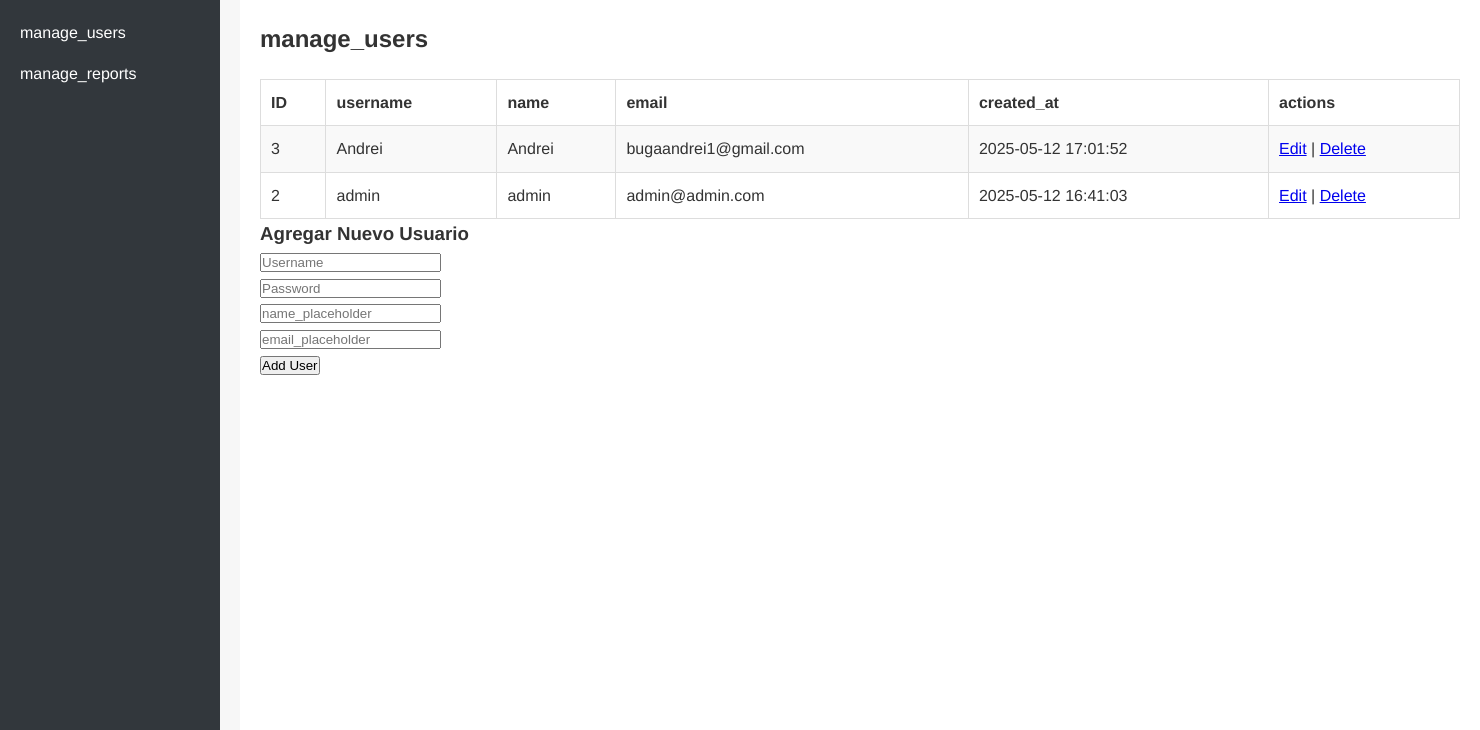
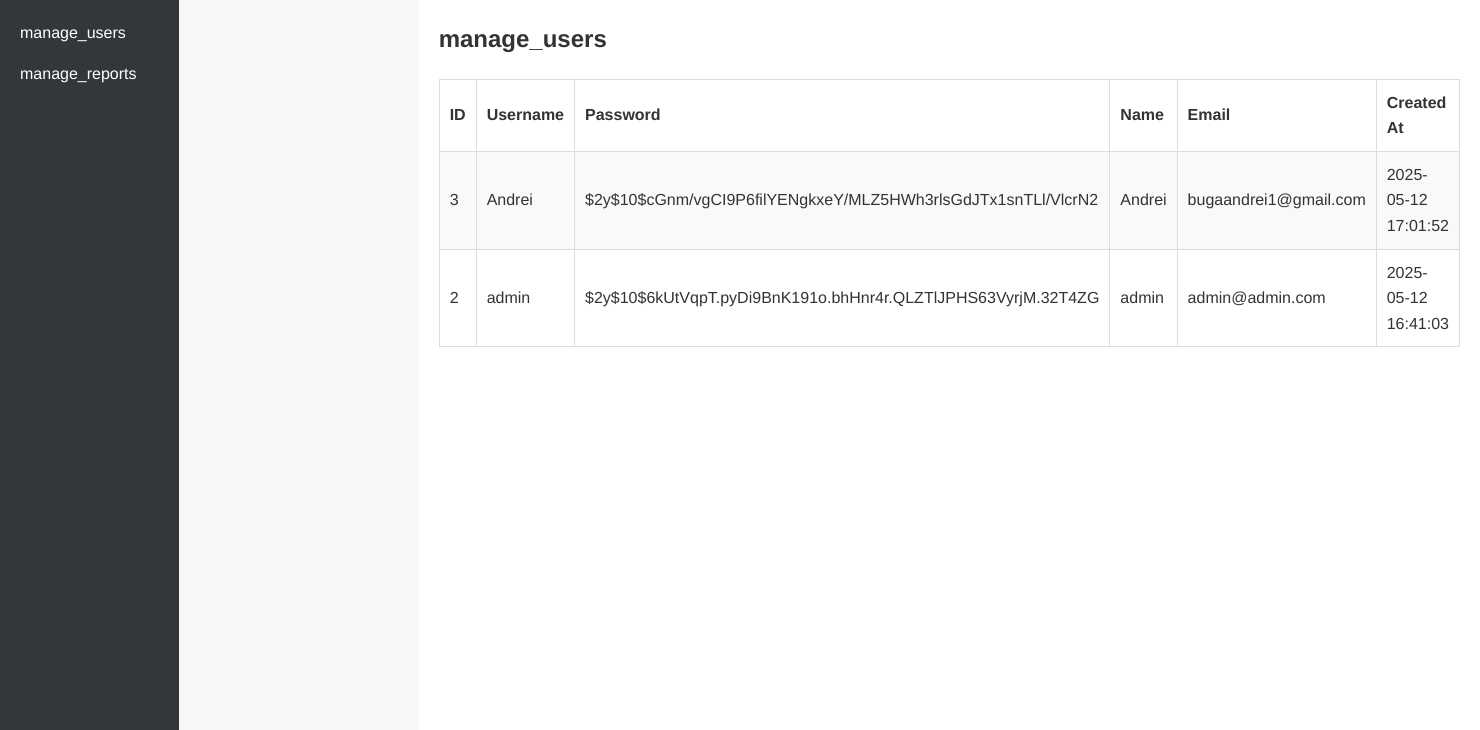
Before and after one commit to Andre1z/andrei-deeppink, a PHP site: page /admin.php?action=manage_users in a window 1480 px wide. Shown: the part 81-811 px from the top of the page. Run offline with PHP 8.4, Linux system fonts and the light colour scheme; the visitor is signed in with stand-in values (Sample User, id 1); data comes from the database, SQL or seed files in the repository.

Commit message:
Update admin.php

```diff
--- a/admin.php
+++ b/admin.php
@@ -2,72 +2,75 @@
 /**
  * admin.php
  *
- * Panel de administración para la gestión de usuarios y reportes.
- * Solo el usuario "andrei" se puede autenticar como administrador.
- * En esta versión, todo el estilo se carga desde "css/admin.css".
+ * Panel de administración.
+ * - Se conecta a la base de datos (db.sqlite) y crea la tabla "admin" si no existe.
+ * - Permite el login consultando la tabla "admin". Si las credenciales son incorrectas se muestra un mensaje en rojo.
+ * - Una vez autenticado, el administrador puede acceder a dos secciones:
+ *     1. manage_users: Muestra todos los campos de la tabla "users".
+ *     2. manage_reports: Muestra todos los campos de la tabla "reports".
  *
- * Funciones principales:
- * - Conexión e inicialización de la base de datos (SQLite).
- * - Proceso de autenticación exclusivo para "andrei".
- * - Gestión de las acciones: listado, adición, edición y eliminación de usuarios,
- *   así como la visualización y eliminación de reportes.
- *
- * NOTA: Toda la configuración visual se realiza a través del archivo de estilos externo.
+ * Los estilos se cargan desde "css/admin.css".
  */
 
 session_start();
 require_once 'i18n.php';
 
-// Conexión a la base de datos SQLite y creación de tablas si es necesario.
 try {
-    $conexionDB = new PDO('sqlite:db.sqlite');
-    $conexionDB->setAttribute(PDO::ATTR_ERRMODE, PDO::ERRMODE_EXCEPTION);
+    // Conexión a la base de datos SQLite.
+    $dbConnection = new PDO('sqlite:db.sqlite');
+    $dbConnection->setAttribute(PDO::ATTR_ERRMODE, PDO::ERRMODE_EXCEPTION);
 
-    // Creación de la tabla de usuarios.
-    $conexionDB->exec("CREATE TABLE IF NOT EXISTS users (
+    // Crear la tabla "admin" si no existe (con los mismos campos que "users").
+    $createTableSQL = "
+        CREATE TABLE IF NOT EXISTS admin (
             id INTEGER PRIMARY KEY AUTOINCREMENT,
             username TEXT UNIQUE,
             password TEXT,
             name TEXT,
             email TEXT,
             created_at DATETIME DEFAULT CURRENT_TIMESTAMP
-    )");
-
-    // Creación de la tabla de reportes.
-    $conexionDB->exec("CREATE TABLE IF NOT EXISTS reports (
-        id INTEGER PRIMARY KEY AUTOINCREMENT,
-        user_id INTEGER,
-        url TEXT NOT NULL,
-        report_html TEXT NOT NULL,
-        created_at DATETIME DEFAULT CURRENT_TIMESTAMP
-    )");
-} catch (PDOException $excepcion) {
-    die("Error en la inicialización de la base de datos: " . $excepcion->getMessage());
+        )
+    ";
+    $dbConnection->exec($createTableSQL);
+} catch (PDOException $e) {
+    die("Error al inicializar la base de datos: " . $e->getMessage());
 }
 
 /**
- * Autenticación del usuario administrador.
- * Si aún no se ha autenticado, se muestra el formulario de acceso.
+ * Proceso de cierre de sesión.
+ */
+if (isset($_GET['action']) && $_GET['action'] === 'logout') {
+    unset($_SESSION['admin_authenticated']);
+    unset($_SESSION['admin_user']);
+    header("Location: admin.php");
+    exit;
+}
+
+/**
+ * Proceso de autenticación para el panel de administración.
+ * Si el usuario no está autenticado, se muestra el formulario de login.
  */
 if (!isset($_SESSION['admin_authenticated'])) {
     if ($_SERVER['REQUEST_METHOD'] === 'POST' && isset($_POST['admin_login'])) {
-        $usuarioIngresado = trim($_POST['username']);
-        $claveIngresada   = trim($_POST['password']);
+        $inputUsername = trim($_POST['username']);
+        $inputPassword = trim($_POST['password']);
 
-        // Buscamos el registro del usuario en la base de datos.
-        $consulta = $conexionDB->prepare("SELECT * FROM users WHERE username = :username");
-        $consulta->execute([':username' => $usuarioIngresado]);
-        $registroAdmin = $consulta->fetch(PDO::FETCH_ASSOC);
+        // Consulta en la tabla admin para buscar el usuario
+        $stmt = $dbConnection->prepare("SELECT * FROM admin WHERE username = :username");
+        $stmt->execute([':username' => $inputUsername]);
+        $adminRecord = $stmt->fetch(PDO::FETCH_ASSOC);
 
-        // Solo se permite el acceso si el usuario es "jocarsa" y la contraseña es correcta.
-        if ($registroAdmin && $usuarioIngresado === 'jocarsa' && $registroAdmin['password'] === $claveIngresada) {
+        // Verificar si se encontró el registro y la contraseña es válida
+        if ($adminRecord && password_verify($inputPassword, $adminRecord['password'])) {
             $_SESSION['admin_authenticated'] = true;
-            $_SESSION['admin_username'] = $usuarioIngresado;
+            $_SESSION['admin_user'] = $adminRecord['username'];
+            header("Location: admin.php");
+            exit;
         } else {
-            $mensajeErrorLogin = __('invalid_credentials');
+            $loginError = "Usuario o contraseña incorrectos";
         }
-    } else {
-        // Mostrar página de login si no se envió el formulario
+    }
+    // Mostrar el formulario de login si no está autenticado.
     ?>
     <!doctype html>
     <html>
@@ -79,7 +82,11 @@
     <body>
         <div class="login-container">
             <h2><?php echo __('admin_login_title'); ?></h2>
-                <?php if (isset($mensajeErrorLogin)) { echo "<p class='error'>" . $mensajeErrorLogin . "</p>"; } ?>
+            <?php
+            if (isset($loginError)) {
+                echo "<p class='error-msg'>{$loginError}</p>";
+            }
+            ?>
             <form method="post" action="admin.php">
                 <input type="text" name="username" placeholder="<?php echo __('username_placeholder'); ?>" required>
                 <input type="password" name="password" placeholder="<?php echo __('password_placeholder'); ?>" required>
@@ -91,229 +98,105 @@
     <?php
     exit;
 }
-}
 
-// Se determina la acción solicitada en el panel.
-$accion = isset($_GET['action']) ? $_GET['action'] : 'dashboard';
-
-/**
- * Cierre de sesión del administrador.
- */
-if ($accion === 'logout') {
-    unset($_SESSION['admin_authenticated']);
-    unset($_SESSION['admin_username']);
-    header("Location: admin.php");
-    exit;
-}
-
-/**
- * Eliminación de usuario.
- * Se impide eliminar al usuario administrador "jocarsa".
- */
-if ($accion === 'delete_user' && isset($_GET['id'])) {
-    $idUsuario = intval($_GET['id']);
-    $consulta = $conexionDB->prepare("SELECT username FROM users WHERE id = :id");
-    $consulta->execute([':id' => $idUsuario]);
-    $usuarioInfo = $consulta->fetch(PDO::FETCH_ASSOC);
-
-    if ($usuarioInfo && $usuarioInfo['username'] === 'jocarsa') {
-        $errorUsuario = "No se puede eliminar el usuario administrador.";
-    } else {
-        $eliminar = $conexionDB->prepare("DELETE FROM users WHERE id = :id");
-        $eliminar->execute([':id' => $idUsuario]);
-        header("Location: admin.php?action=manage_users");
-        exit;
-    }
-}
-
-/**
- * Eliminación de reporte.
- */
-if ($accion === 'delete_report' && isset($_GET['id'])) {
-    $idReporte = intval($_GET['id']);
-    $eliminarReporte = $conexionDB->prepare("DELETE FROM reports WHERE id = :id");
-    $eliminarReporte->execute([':id' => $idReporte]);
-    header("Location: admin.php?action=manage_reports");
-    exit;
-}
-
-/**
- * Inserción de un nuevo usuario.
- */
-if ($accion === 'add_user' && $_SERVER['REQUEST_METHOD'] === 'POST') {
-    $nuevoUsuario = trim($_POST['username']);
-    $nuevaClave   = trim($_POST['password']);
-    $nuevoNombre  = trim($_POST['name']);
-    $nuevoEmail   = trim($_POST['email']);
-
-    $insertar = $conexionDB->prepare("INSERT INTO users (username, password, name, email) VALUES (:username, :password, :name, :email)");
-    $insertar->execute([
-        ':username' => $nuevoUsuario,
-        ':password' => $nuevaClave,
-        ':name'     => $nuevoNombre,
-        ':email'    => $nuevoEmail
-    ]);
-    header("Location: admin.php?action=manage_users");
-    exit;
-}
-
-/**
- * Actualización de la información de un usuario.
- * Si se envía el formulario, se actualizan los datos;
- * en caso contrario, se carga la información para su edición.
- */
-if ($accion === 'edit_user' && isset($_GET['id'])) {
-    $idEditar = intval($_GET['id']);
-    if ($_SERVER['REQUEST_METHOD'] === 'POST') {
-        $usuarioActualizado = trim($_POST['username']);
-        $claveActualizada   = trim($_POST['password']);
-        $nombreActualizado  = trim($_POST['name']);
-        $emailActualizado   = trim($_POST['email']);
-
-        $actualizar = $conexionDB->prepare("UPDATE users SET username = :username, password = :password, name = :name, email = :email WHERE id = :id");
-        $actualizar->execute([
-            ':username' => $usuarioActualizado,
-            ':password' => $claveActualizada,
-            ':name'     => $nombreActualizado,
-            ':email'    => $emailActualizado,
-            ':id'       => $idEditar
-        ]);
-        header("Location: admin.php?action=manage_users");
-        exit;
-    } else {
-        $consultaEditar = $conexionDB->prepare("SELECT * FROM users WHERE id = :id");
-        $consultaEditar->execute([':id' => $idEditar]);
-        $usuarioEditar = $consultaEditar->fetch(PDO::FETCH_ASSOC);
-    }
-}
-
+// Si el administrador ya está autenticado, se continua con el dashboard.
+$action = isset($_GET['action']) ? $_GET['action'] : '';
 ?>
-
 <!doctype html>
 <html>
 <head>
     <meta charset="utf-8">
     <title><?php echo __('admin_dashboard_title'); ?></title>
-    <!-- Se utiliza exclusivamente el CSS externo para admin.php -->
     <link rel="stylesheet" href="css/admin.css">
 </head>
 <body>
-    <!-- Cabecera del panel de administración -->
     <header id="admin-header">
         <h1><?php echo __('admin_dashboard_title'); ?></h1>
         <nav>
             <a href="admin.php?action=logout"><?php echo __('logout'); ?></a>
         </nav>
     </header>
-
-    <!-- Menú de navegación lateral -->
+    <div style="display: flex;">
         <aside id="admin-nav">
             <ul>
                 <li><a href="admin.php?action=manage_users"><?php echo __('manage_users'); ?></a></li>
                 <li><a href="admin.php?action=manage_reports"><?php echo __('manage_reports'); ?></a></li>
             </ul>
         </aside>
-
-    <!-- Contenido principal del panel -->
         <main id="admin-content">
             <?php
-        // Página de bienvenida predeterminada
-        if ($accion === 'dashboard') {
-            echo "<h2>" . __('admin_dashboard_title') . "</h2>";
-            echo "<p>Bienvenido al panel de administración.</p>";
-        }
-
-        // Gestión de usuarios
-        if ($accion === 'manage_users') {
+            if ($action === 'manage_users') {
+                // Consulta para obtener todos los campos de la tabla "users".
+                try {
+                    $usersStmt = $dbConnection->query("SELECT * FROM users ORDER BY created_at DESC");
+                    $users = $usersStmt->fetchAll(PDO::FETCH_ASSOC);
                     echo "<h2>" . __('manage_users') . "</h2>";
-            if (isset($errorUsuario)) {
-                echo "<p class='error'>" . $errorUsuario . "</p>";
-            }
-            $consultaUsuarios = $conexionDB->query("SELECT * FROM users ORDER BY created_at DESC");
-            $listaUsuarios = $consultaUsuarios->fetchAll(PDO::FETCH_ASSOC);
-            if ($listaUsuarios) {
+                    if ($users) {
                         echo "<table class='data-table'>";
-                echo "<tr><th>ID</th><th>" . __('username') . "</th><th>" . __('name') . "</th><th>" . __('email') . "</th><th>" . __('created_at') . "</th><th>" . __('actions') . "</th></tr>";
-                foreach ($listaUsuarios as $usuario) {
+                        echo "<tr>
+                                <th>ID</th>
+                                <th>Username</th>
+                                <th>Password</th>
+                                <th>Name</th>
+                                <th>Email</th>
+                                <th>Created At</th>
+                              </tr>";
+                        foreach ($users as $userRow) {
                             echo "<tr>";
-                    echo "<td>" . htmlspecialchars($usuario['id']) . "</td>";
-                    echo "<td>" . htmlspecialchars($usuario['username']) . "</td>";
-                    echo "<td>" . htmlspecialchars($usuario['name']) . "</td>";
-                    echo "<td>" . htmlspecialchars($usuario['email']) . "</td>";
-                    echo "<td>" . htmlspecialchars($usuario['created_at']) . "</td>";
-                    echo "<td>";
-                    echo "<a href='admin.php?action=edit_user&id=" . $usuario['id'] . "'>Edit</a> | ";
-                    if ($usuario['username'] !== 'jocarsa') {
-                        echo "<a href='admin.php?action=delete_user&id=" . $usuario['id'] . "' onclick=\"return confirm('¿Confirmar eliminación?');\">Delete</a>";
-                    }
-                    echo "</td>";
+                            echo "<td>" . htmlspecialchars($userRow['id']) . "</td>";
+                            echo "<td>" . htmlspecialchars($userRow['username']) . "</td>";
+                            echo "<td>" . htmlspecialchars($userRow['password']) . "</td>";
+                            echo "<td>" . htmlspecialchars($userRow['name']) . "</td>";
+                            echo "<td>" . htmlspecialchars($userRow['email']) . "</td>";
+                            echo "<td>" . htmlspecialchars($userRow['created_at']) . "</td>";
                             echo "</tr>";
                         }
                         echo "</table>";
                     } else {
-                echo "<p>No se encontraron usuarios.</p>";
+                        echo "<p>No existen usuarios.</p>";
                     }
-            echo "<h3>Agregar Nuevo Usuario</h3>";
-            ?>
-            <form method="post" action="admin.php?action=add_user">
-                <p><input type="text" name="username" placeholder="<?php echo __('username_placeholder'); ?>" required></p>
-                <p><input type="password" name="password" placeholder="<?php echo __('password_placeholder'); ?>" required></p>
-                <p><input type="text" name="name" placeholder="<?php echo __('name_placeholder'); ?>" required></p>
-                <p><input type="email" name="email" placeholder="<?php echo __('email_placeholder'); ?>" required></p>
-                <p><input type="submit" value="Add User"></p>
-            </form>
-            <?php
-        } elseif ($accion === 'edit_user' && isset($usuarioEditar)) {
-            ?>
-            <h2>Edit User</h2>
-            <form method="post" action="admin.php?action=edit_user&id=<?php echo $usuarioEditar['id']; ?>">
-                <p><input type="text" name="username" value="<?php echo htmlspecialchars($usuarioEditar['username']); ?>" required></p>
-                <p><input type="password" name="password" placeholder="<?php echo __('password_placeholder'); ?>" required></p>
-                <p><input type="text" name="name" value="<?php echo htmlspecialchars($usuarioEditar['name']); ?>" required></p>
-                <p><input type="email" name="email" value="<?php echo htmlspecialchars($usuarioEditar['email']); ?>" required></p>
-                <p><input type="submit" value="Update User"></p>
-            </form>
-            <?php
+                } catch (PDOException $ex) {
+                    echo "<p>Error: " . $ex->getMessage() . "</p>";
                 }
-        // Gestión de reportes
-        if ($accion === 'manage_reports') {
+            } elseif ($action === 'manage_reports') {
+                // Consulta para obtener todos los campos de la tabla "reports".
+                try {
+                    $reportsStmt = $dbConnection->query("SELECT * FROM reports ORDER BY created_at DESC");
+                    $reports = $reportsStmt->fetchAll(PDO::FETCH_ASSOC);
                     echo "<h2>" . __('manage_reports') . "</h2>";
-            $consultaReportes = $conexionDB->query("SELECT r.*, u.username FROM reports r LEFT JOIN users u ON r.user_id = u.id ORDER BY r.created_at DESC");
-            $listaReportes = $consultaReportes->fetchAll(PDO::FETCH_ASSOC);
-            if ($listaReportes) {
+                    if ($reports) {
                         echo "<table class='data-table'>";
-                echo "<tr><th>ID</th><th>" . __('url') . "</th><th>" . __('user') . "</th><th>" . __('created_at') . "</th><th>" . __('actions') . "</th></tr>";
-                foreach ($listaReportes as $reporte) {
+                        echo "<tr>
+                                <th>ID</th>
+                                <th>User ID</th>
+                                <th>URL</th>
+                                <th>Report HTML</th>
+                                <th>Created At</th>
+                              </tr>";
+                        foreach ($reports as $reportRow) {
                             echo "<tr>";
-                    echo "<td>" . htmlspecialchars($reporte['id']) . "</td>";
-                    echo "<td>" . htmlspecialchars($reporte['url']) . "</td>";
-                    echo "<td>" . htmlspecialchars($reporte['username']) . "</td>";
-                    echo "<td>" . htmlspecialchars($reporte['created_at']) . "</td>";
-                    echo "<td>";
-                    echo "<a href='admin.php?action=view_report&id=" . $reporte['id'] . "'>View</a> | ";
-                    echo "<a href='admin.php?action=delete_report&id=" . $reporte['id'] . "' onclick=\"return confirm('¿Confirmar eliminación?');\">Delete</a>";
-                    echo "</td>";
+                            echo "<td>" . htmlspecialchars($reportRow['id']) . "</td>";
+                            echo "<td>" . htmlspecialchars($reportRow['user_id']) . "</td>";
+                            echo "<td>" . htmlspecialchars($reportRow['url']) . "</td>";
+                            echo "<td>" . htmlspecialchars($reportRow['report_html']) . "</td>";
+                            echo "<td>" . htmlspecialchars($reportRow['created_at']) . "</td>";
                             echo "</tr>";
                         }
                         echo "</table>";
                     } else {
-                echo "<p>No reports found.</p>";
+                        echo "<p>No existen reportes.</p>";
                     }
-        } elseif ($accion === 'view_report' && isset($_GET['id'])) {
-            $idReporte = intval($_GET['id']);
-            $consultaReporte = $conexionDB->prepare("SELECT r.*, u.username FROM reports r LEFT JOIN users u ON r.user_id = u.id WHERE r.id = :id");
-            $consultaReporte->execute([':id' => $idReporte]);
-            $detalleReporte = $consultaReporte->fetch(PDO::FETCH_ASSOC);
-            if ($detalleReporte) {
-                echo "<h2>Report Details</h2>";
-                echo "<p><strong>" . __('url') . ":</strong> " . htmlspecialchars($detalleReporte['url']) . "</p>";
-                echo "<p><strong>User:</strong> " . htmlspecialchars($detalleReporte['username']) . "</p>";
-                echo "<p><strong>" . __('created_at') . ":</strong> " . htmlspecialchars($detalleReporte['created_at']) . "</p>";
-                echo $detalleReporte['report_html'];
-                echo "<p><a href='admin.php?action=manage_reports'>" . __('back_to_reports') . "</a></p>";
+                } catch (PDOException $ex) {
+                    echo "<p>Error: " . $ex->getMessage() . "</p>";
                 }
+            } else {
+                // Vista de bienvenida base.
+                echo "<h2>" . __('admin_dashboard_title') . "</h2>";
+                echo "<p>Bienvenido, " . htmlspecialchars($_SESSION['admin_user']) . ".</p>";
+                echo "<p>Selecciona una opción del menú para gestionar usuarios o reportes.</p>";
             }
             ?>
         </main>
+    </div>
 </body>
 </html>
```
Lines whose indentation alone changed are shown as unchanged.
